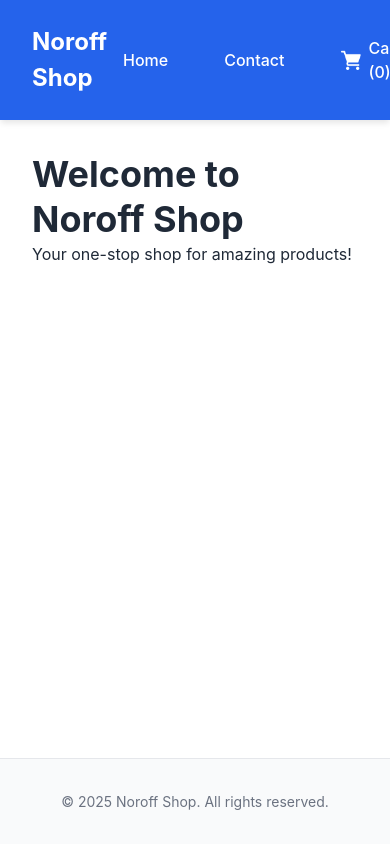
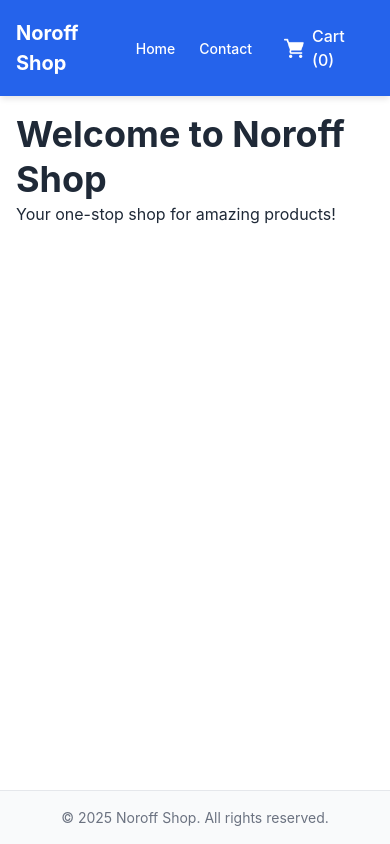
Before and after one commit to NoroffFEU/jsfw-2025-v1-ddyrnes-jsfw, a React (Create React App) app: page / in a window 390 px wide. Built offline with nearby package versions, Linux system fonts and the light colour scheme.

Commit message:
Add responsive styles to layouts

```diff
--- a/src/components/Footer/Footer.styles.ts
+++ b/src/components/Footer/Footer.styles.ts
@@ -5,6 +5,16 @@ export const FooterWrapper = styled.footer`
   border-top: 1px solid ${({ theme }) => theme.colors.border};
   padding: ${({ theme }) => theme.spacing.xl};
   margin-top: auto;
+
+  /* Tablet */
+  @media (max-width: ${({ theme }) => theme.breakpoints.tablet}) {
+    padding: ${({ theme }) => theme.spacing.lg};
+  }
+
+  /* Mobile */
+  @media (max-width: ${({ theme }) => theme.breakpoints.mobile}) {
+    padding: ${({ theme }) => theme.spacing.md};
+  }
 `;
 
 export const FooterContainer = styled.div`
--- a/src/components/Header/Header.styles.ts
+++ b/src/components/Header/Header.styles.ts
@@ -6,6 +6,17 @@ export const HeaderWrapper = styled.header`
   color: white;
   padding: ${({ theme }) => theme.spacing.lg} ${({ theme }) => theme.spacing.xl};
   box-shadow: ${({ theme }) => theme.shadows.md};
+
+  /* Tablet */
+  @media (max-width: ${({ theme }) => theme.breakpoints.tablet}) {
+    padding: ${({ theme }) => theme.spacing.md}
+      ${({ theme }) => theme.spacing.lg};
+  }
+
+  /* Mobile */
+  @media (max-width: ${({ theme }) => theme.breakpoints.mobile}) {
+    padding: ${({ theme }) => theme.spacing.md};
+  }
 `;
 
 export const HeaderContainer = styled.div`
@@ -26,12 +37,22 @@ export const Logo = styled(Link)`
     color: white;
     opacity: 0.9;
   }
+
+  /* Mobile */
+  @media (max-width: ${({ theme }) => theme.breakpoints.mobile}) {
+    font-size: ${({ theme }) => theme.typography.fontSize.xl};
+  }
 `;
 
 export const Nav = styled.nav`
   display: flex;
   gap: ${({ theme }) => theme.spacing.lg};
   align-items: center;
+
+  /* Mobile */
+  @media (max-width: ${({ theme }) => theme.breakpoints.mobile}) {
+    gap: ${({ theme }) => theme.spacing.sm};
+  }
 `;
 
 export const NavLink = styled(Link)`
@@ -46,4 +67,10 @@ export const NavLink = styled(Link)`
     background-color: rgba(255, 255, 255, 0.1);
     color: white;
   }
+
+  /* Mobile */
+  @media (max-width: ${({ theme }) => theme.breakpoints.mobile}) {
+    padding: ${({ theme }) => theme.spacing.sm};
+    font-size: ${({ theme }) => theme.typography.fontSize.sm};
+  }
 `;
--- a/src/components/Layout/Layout.styles.ts
+++ b/src/components/Layout/Layout.styles.ts
@@ -12,4 +12,14 @@ export const Main = styled.main`
   width: 100%;
   margin: 0 auto;
   padding: ${({ theme }) => theme.spacing.xl};
+
+  /* Tablet */
+  @media (max-width: ${({ theme }) => theme.breakpoints.tablet}) {
+    padding: ${({ theme }) => theme.spacing.lg};
+  }
+
+  /* Mobile */
+  @media (max-width: ${({ theme }) => theme.breakpoints.mobile}) {
+    padding: ${({ theme }) => theme.spacing.md};
+  }
 `;
```
